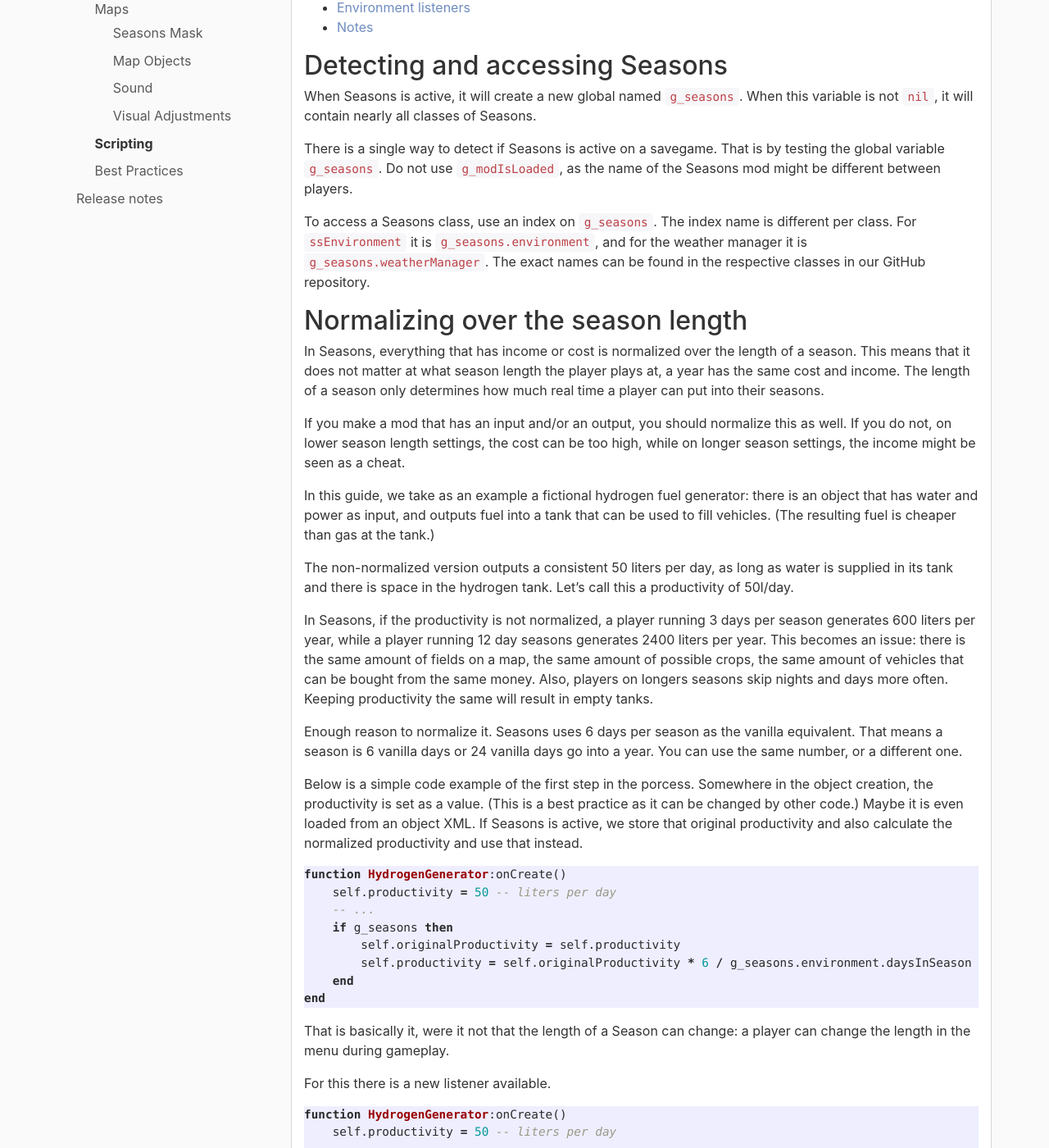
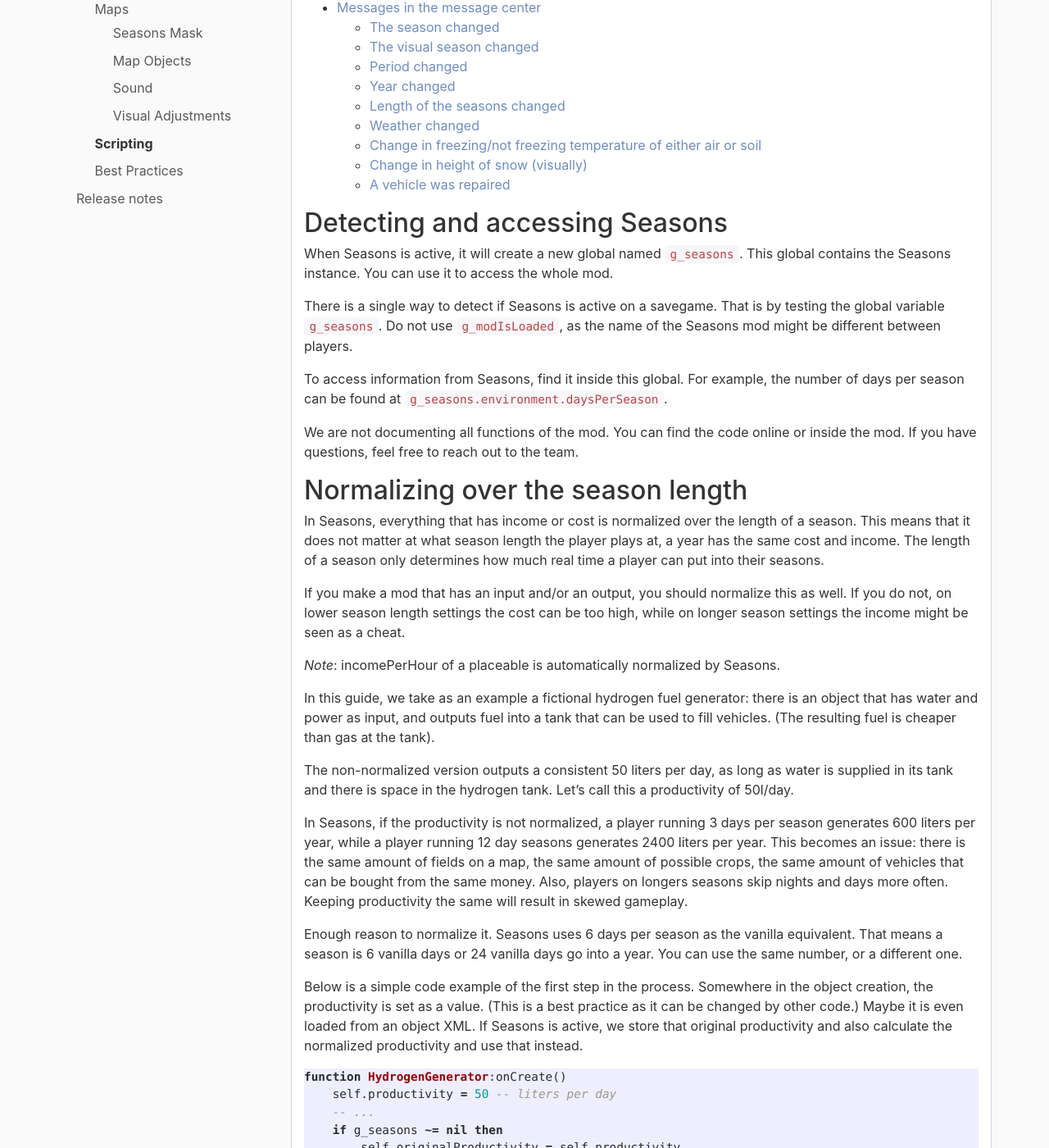
Before and after one commit to RealismusModding/realismusmodding.github.io, a Jekyll site: the page built from mods/seasons19/manual/modding/scripting/index.md, in a window 1280 px wide and 1400 px high, scrolled down 272 px. Shown: the whole window at 82% size. Built offline with Jekyll 4.4.1, drawn with Linux system fonts in a browser that asks for light colours; comment, search, counter and statistics services are not loaded; some of the changed text lies outside the part shown.

Commit message:
Update scripts page.

````diff
--- a/mods/seasons19/manual/modding/scripting/index.md
+++ b/mods/seasons19/manual/modding/scripting/index.md
@@ -19,28 +19,32 @@ Learn how to take advantage of the Seasons mod in your own mods and scripts.
 
 ## Detecting and accessing Seasons
 
-When Seasons is active, it will create a new global named `g_seasons`. When this variable is not `nil`, it will contain nearly all classes of Seasons.
+When Seasons is active, it will create a new global named `g_seasons`. This global contains the Seasons instance. You can use it to access the whole mod.
 
 There is a single way to detect if Seasons is active on a savegame. That is by testing the global variable `g_seasons`. Do not use `g_modIsLoaded`, as the name of the Seasons mod might be different between players.
 
-To access a Seasons class, use an index on `g_seasons`. The index name is different per class. For `ssEnvironment` it is `g_seasons.environment`, and for the weather manager it is `g_seasons.weatherManager`. The exact names can be found in the respective classes in our GitHub repository.
+To access information from Seasons, find it inside this global. For example, the number of days per season can be found at `g_seasons.environment.daysPerSeason`.
+
+We are not documenting all functions of the mod. You can find the code online or inside the mod. If you have questions, feel free to reach out to the team.
 
 
 ## Normalizing over the season length
 
 In Seasons, everything that has income or cost is normalized over the length of a season. This means that it does not matter at what season length the player plays at, a year has the same cost and income. The length of a season only determines how much real time a player can put into their seasons.
 
-If you make a mod that has an input and/or an output, you should normalize this as well. If you do not, on lower season length settings, the cost can be too high, while on longer season settings, the income might be seen as a cheat.
+If you make a mod that has an input and/or an output, you should normalize this as well. If you do not, on lower season length settings the cost can be too high, while on longer season settings the income might be seen as a cheat.
 
-In this guide, we take as an example a fictional hydrogen fuel generator: there is an object that has water and power as input, and outputs fuel into a tank that can be used to fill vehicles. (The resulting fuel is cheaper than gas at the tank.)
+*Note*: incomePerHour of a placeable is automatically normalized by Seasons.
+
+In this guide, we take as an example a fictional hydrogen fuel generator: there is an object that has water and power as input, and outputs fuel into a tank that can be used to fill vehicles. (The resulting fuel is cheaper than gas at the tank).
 
 The non-normalized version outputs a consistent 50 liters per day, as long as water is supplied in its tank and there is space in the hydrogen tank. Let's call this a productivity of 50l/day.
 
-In Seasons, if the productivity is not normalized, a player running 3 days per season generates 600 liters per year, while a player running 12 day seasons generates 2400 liters per year. This becomes an issue: there is the same amount of fields on a map, the same amount of possible crops, the same amount of vehicles that can be bought from the same money. Also, players on longers seasons skip nights and days more often. Keeping productivity the same will result in empty tanks.
+In Seasons, if the productivity is not normalized, a player running 3 days per season generates 600 liters per year, while a player running 12 day seasons generates 2400 liters per year. This becomes an issue: there is the same amount of fields on a map, the same amount of possible crops, the same amount of vehicles that can be bought from the same money. Also, players on longers seasons skip nights and days more often. Keeping productivity the same will result in skewed gameplay.
 
 Enough reason to normalize it. Seasons uses 6 days per season as the vanilla equivalent. That means a season is 6 vanilla days or 24 vanilla days go into a year. You can use the same number, or a different one.
 
-Below is a simple code example of the first step in the porcess. Somewhere in the object creation, the productivity is set as a value. (This is a best practice as it can be changed by other code.) Maybe it is even loaded from an object XML. If Seasons is active, we store that original productivity and also calculate the normalized productivity and use that instead.
+Below is a simple code example of the first step in the process. Somewhere in the object creation, the productivity is set as a value. (This is a best practice as it can be changed by other code.) Maybe it is even loaded from an object XML. If Seasons is active, we store that original productivity and also calculate the normalized productivity and use that instead.
 
 ```lua
 function HydrogenGenerator:onCreate()
@@ -48,16 +52,16 @@ function HydrogenGenerator:onCreate()
 
     -- ...
 
-    if g_seasons then
+    if g_seasons ~= nil then
         self.originalProductivity = self.productivity
-        self.productivity = self.originalProductivity * 6 / g_seasons.environment.daysInSeason
+        self.productivity = self.originalProductivity * 6 / g_seasons.environment.daysPerSeason
     end
 end
 ```
 
 That is basically it, were it not that the length of a Season can change: a player can change the length in the menu during gameplay.
 
-For this there is a new listener available.
+For this a new message is available from the message center:
 
 ```lua
 function HydrogenGenerator:onCreate()
@@ -65,26 +69,25 @@ function HydrogenGenerator:onCreate()
 
     -- ...
 
-    if g_seasons then
+    if g_seasons ~= nil then
         self.originalProductivity = self.productivity
         self.productivity = self.originalProductivity * 6 / g_seasons.environment.daysInSeason
 
-        g_seasons.environment:addSeasonLengthChangeListener(self)
+        g_messageCenter:subscribe(SeasonsMessageType.SEASON_LENGTH_CHANGED, self.onSeasonLengthChanged, self)
     end
 end
 
 function HydrogenGenerator:delete()
-    if g_seasons then
-        g_seasons.environment:removeSeasonLengthChangeListener(self)
-    end
+  g_messageCenter:unsubscribeAll()
 end
 
-function HydrogenGenerator:seasonLengthChanged()
-    self.productivity = self.originalProductivity * 6 / g_seasons.environment.daysInSeason
+function HydrogenGenerator:onSeasonLengthChanged()
+    -- Here we use the original productivity!
+    self.productivity = self.originalProductivity * 6 / g_seasons.environment.daysPerSeason
 end
 ```
 
-In the above code, the object is added to the list of listeners. It is also removed once deleted. If the length of a season changes, `seasonLengthChanged()` is called.
+In the above code we subscribe to the season length changed message. This message is received by the handler. We update the productivity accordingly.
 
 If you want to finish it off and allow easy access by other scripts, you can add a `setProductivity()` function:
 
@@ -92,37 +95,60 @@ If you want to finish it off and allow easy access by other scripts, you can add
 function HydrogenGenerator:setProductivity(productivity)
     self.productivity = productivity
 
-    if g_seasons then
-        self.originalProductivity = self.productivity
-        self.productivity = self.originalProductivity * 6 / g_seasons.environment.daysInSeason
+    if g_seasons ~= nil then
+        if self.originalProductivity == nil then
+            self.originalProductivity = self.productivity
+        end
+        self.productivity = self.originalProductivity * 6 / g_seasons.environment.daysPerSeason
     end
 end
 ```
 
 You could call this function from within `onCreate` to remove the redundant code.
 
-## Environment listeners
+## Messages in the message center
 
-As seen in use above, Seasons adds new listeners usable by other mods.
+##### The season changed
+`SeasonsMessageType.SEASON_CHANGED`
 
- - Season length changed
-   - Add: `g_seasons.environment:addSeasonLengthChangeListener(target)`
-   - Remove: `g_seasons.environment:removeSeasonLengthChangeListener(target)`
-   - Call: `target:seasonLengthChanged()`
+arguments: (season)
 
- - Season changed
-   - Add: `g_seasons.environment:addSeasonChangeListener(target)`
-   - Remove: `g_seasons.environment:removeSeasonChangeListener(target)`
-   - Call: `target:seasonChanged()`
+##### The visual season changed
+`SeasonsMessageType.VISUAL_SEASON_CHANGED`
 
- - Transition changed
-   - Add: `g_seasons.environment:addTransitionChangeListener(target)`
-   - Remove: `g_seasons.environment:removeTransitionChangeListener(target)`
-   - Call: `target:transitionChanged()`
+arguments: (visualSeason)
 
- - Visual season changed
-   - Add: `g_seasons.environment:addVisualSeasonChangeListener(target)`
-   - Remove: `g_seasons.environment:removeVisualSeasonChangeListener(target)`
-   - Call: `target:visualSeasonChanged()`
+##### Period changed
+`SeasonsMessageType.PERIOD_CHANGED`
 
-## Notes
+arguments: (period)
+
+##### Year changed
+`SeasonsMessageType.YEAR_CHANGED`
+
+arguments: (year)
+
+##### Length of the seasons changed
+`SeasonsMessageType.SEASON_LENGTH_CHANGED`
+
+arguments: (length)
+
+##### Weather changed
+`SeasonsMessageType.WEATHER_CHANGED`
+
+arguments: none
+
+##### Change in freezing/not freezing temperature of either air or soil
+`SeasonsMessageType.FREEZING_CHANGED`
+
+arguments: none
+
+##### Change in height of snow (visually)
+`SeasonsMessageType.SNOW_HEIGHT_CHANGED`
+
+arguments: none
+
+##### A vehicle was repaired
+`SeasonsMessageType.VEHICLE_REPAINTED`
+
+arguments: (vehicle, atSellingPoint)
````
Also changed, not shown: other parts of mods/seasons19/manual/modding/scripting/index.md (+1 -1 lines).
